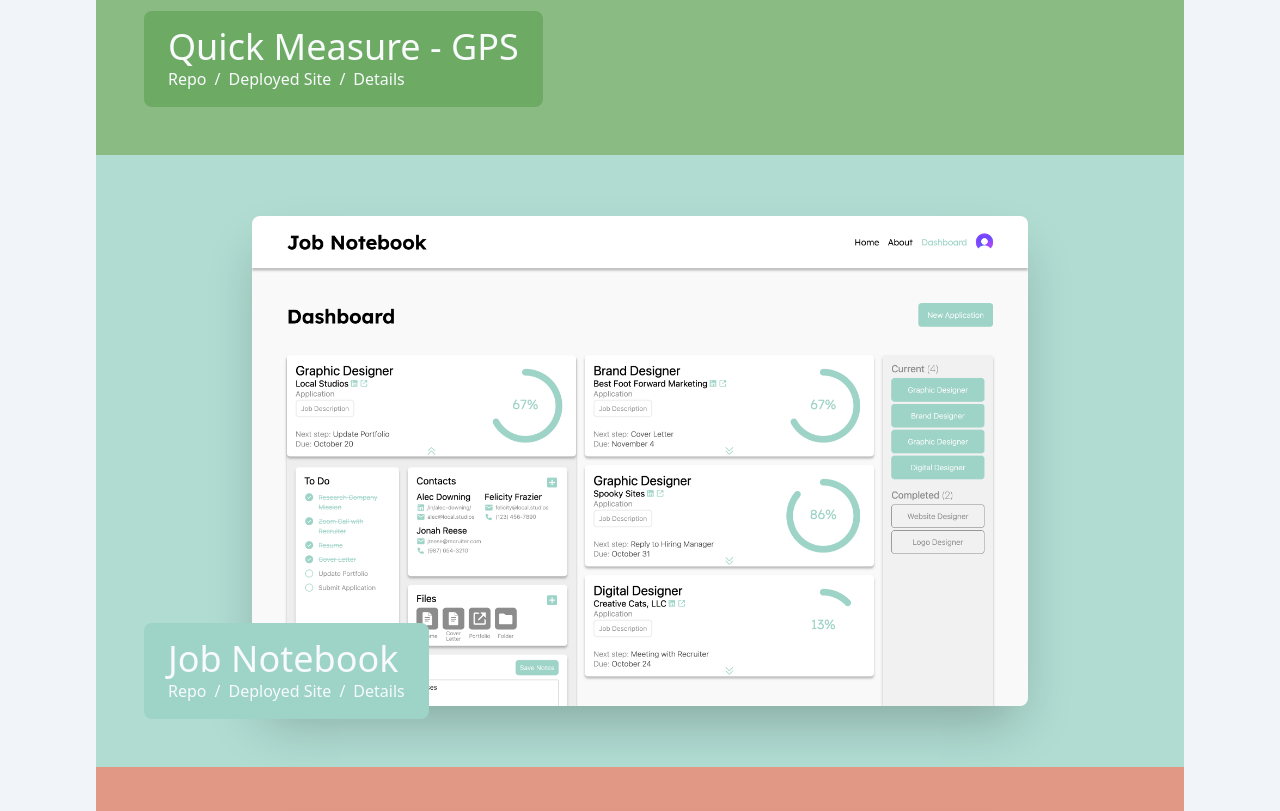
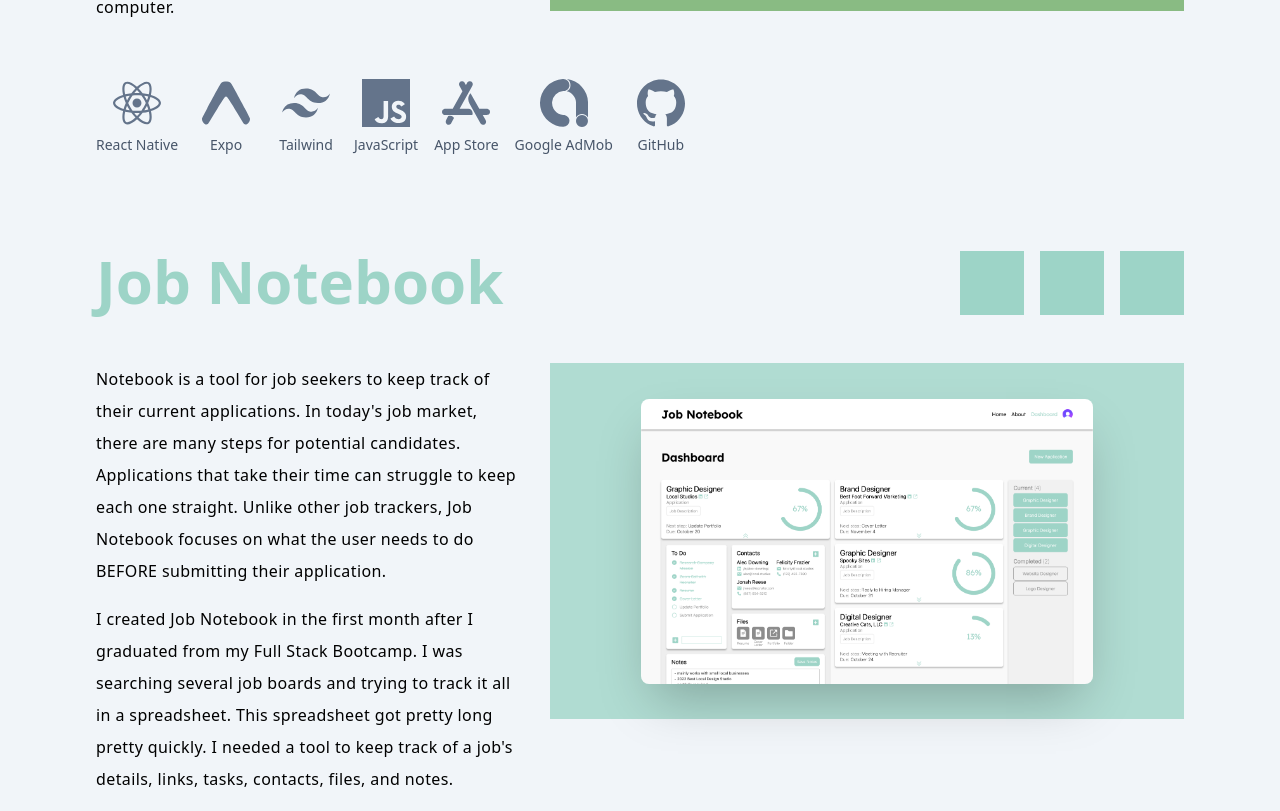
Before and after one commit to a-down/portfolio, a React (Vite) app: page /projects in a window 1280 px wide. Shown: the part 909-1720 px from the top of the page. Built offline with nearby package versions, Linux system fonts and the light colour scheme.

Commit message:
projects page setup

```diff
--- a/src/components/About.jsx
+++ b/src/components/About.jsx
@@ -8,7 +8,7 @@ export default function About() {
   return (
     <div className='bg-gradient-to-br from-brand-300 to-brand-200/20 py-28 w-full flex justify-center items-center px-24 relative overflow-clip' id="about">
       <div>
-        <div className=" w-full flex flex-col justify-center max-w-[1200px] gap-32">
+        <div className=" w-full flex flex-col justify-center max-w-[1400px] gap-32">
 
           <div className='flex flex-row flex-start gap-4 relative'>
             <img src={headshot} className='w-[320px] h-[320px] rounded-full shadow-sm m-4 md:m-0 flex-shrink-0 z-10'/>
@@ -20,7 +20,7 @@ export default function About() {
             </div>
           </div>
 
-          <StackDisplay stackArr={myTechStack} isDark={true}/>
+          <StackDisplay stackArr={myTechStack} isDark={true} centered={true}/>
 
         </div>
       </div>
--- a/src/components/Header.jsx
+++ b/src/components/Header.jsx
@@ -7,8 +7,8 @@ import { FaGithubSquare, FaLinkedin, FaEnvelope, FaArrowDown } from 'react-icons
 export default function Header() {
 
   return (
-    <div className="flex between">
-      <header className=' w-full h-[100px] max-w-[1200px]'>
+    <div className="flex mx-auto px-24 w-full justify-center">
+      <header className=' w-full h-[100px] max-w-[1400px]'>
 
         <div className='h-full items-center flex justify-between w-full opacity-100'>
 
--- a/src/components/Hero.jsx
+++ b/src/components/Hero.jsx
@@ -11,9 +11,9 @@ export default function HeroText(){
   ]
 
   return (
-    <div className="flex flex-col w-full items-start justify-between h-full min-h-[calc(100dvh-100px)] pb-12 max-w-[1200px]">
+    <div className="flex flex-col w-full items-start justify-between h-full min-h-[calc(100dvh-100px)] pb-12 px-24">
       {/* Text and Links */}
-      <div className=" flex flex-col justify-between text-gray-200 pt-32 gap-2 w-full h-full flex-grow mx-auto relative">
+      <div className=" flex flex-col justify-between text-gray-200 pt-32 gap-2 w-full h-full flex-grow mx-auto relative max-w-[1400px]">
         <div>
           <h1 className=' text-[10rem] leading-none text-brand-900 tracking-tight font-bold'>Alec Downing</h1>
           <div className=" flex flex-row">
@@ -25,7 +25,7 @@ export default function HeroText(){
 
         <div className="flex justify-between items-end w-full">
           <div>
-            <StackDisplay stackArr={['React', 'Next.js', 'React Native', 'JavaScript', 'Tailwind', 'Figma', 'Clerk', 'App Store']} isDark={true}/>
+            <StackDisplay stackArr={['React', 'Next.js', 'React Native', 'JavaScript', 'Tailwind', 'Figma', 'Clerk', 'App Store']} isDark={true} centered={true}/>
           </div>
           <div className='flex flex-col items-end justify-end gap-4 '>
             <a href='https://www.linkedin.com/in/alec-downing' target='_blank' className=' text-accent'>
--- a/src/components/Projects/FullProject.jsx
+++ b/src/components/Projects/FullProject.jsx
@@ -28,35 +28,31 @@ export default function Project({ project, stackArr, isDark }) {
   }
 
   return (
-    <div
-      className="block cursor-pointer relative"
-      style={{backgroundColor: project.color}}
-      onMouseEnter={() => setOverlay(true)}
-      onMouseLeave={() => setOverlay(false)}>
-      <div
-        onClick={() => window.location.href = '/projects'}
-        className="w-full aspect-video bg-slate-50/20 flex justify-center items-center">
-        <img src={project.browserImg} className={`h-[80%] rounded-lg shadow-2xl ${overlay ? 'scale-[101%]' : ''}`}/>
-
-        {overlay && (
-        <>
-          <div className='h-full w-full absolute top-0 left-0 opacity-20 flex justify-center items-center' style={{backgroundColor: project.color}}></div>
-          {/* <p className='text-2xl font-semibold absolute top-1/2 left-1/2 -translate-x-1/2 -translate-y-1/2 text-slate-800 py-1.5 px-3 bg-slate-800/5 rounded-md'>View Details</p> */}
-        </>
-        )}
+    <div className="flex flex-col gap-12 mb-24">
+      <div className="flex justify-between">
+        <h2 className="text-6xl font-bold" style={{color: project.color}}>{project.title}</h2>
+        <div className="flex gap-4">
+          <div className="w-16 aspect-square" style={{backgroundColor: project.color}}></div>
+          <div className="w-16 aspect-square" style={{backgroundColor: project.color}}></div>
+          <div className="w-16 aspect-square" style={{backgroundColor: project.color}}></div>
+        </div>
       </div>
 
-      <div className="absolute bottom-12 left-12 py-4 px-6 rounded-lg text-slate-50" style={{backgroundColor: project.color}}>
-        <h5 className="text-4xl font-medium">{project.title}</h5>
+      <div className="flex justify-between gap-8">
+        <div className="flex flex-col gap-4 leading-loose tracking-wide w-2/5 overflow-clip">
+          <p>{project.description}</p>
+          <p>{project.description2}</p>
+          {/* <p>{project.description3}</p> */}
+        </div>
 
-        <div className="flex flex-row gap-2">
-          <a href={project.repoLink} className="hover:underline transition-all" target="_blank">Repo</a>
-          <span>/</span>
-          <a href={project.deployedLink} className="hover:underline transition-all" target="_blank">Deployed Site</a>
-          <span>/</span>
-          <a href="/projects" className="hover:underline transition-all">Details</a>
+        <div className="h-fit relative w-3/5" style={{backgroundColor: project.color}} >
+          <div className="aspect-video bg-slate-50/20 flex justify-center items-center">
+            <img src={project.browserImg} className={`h-[80%] rounded-lg shadow-2xl ${overlay ? 'scale-[101%]' : ''}`}/>
+          </div>
         </div>
       </div>
+
+      <StackDisplay stackArr={stackArr} isDark={true}/>
     </div>
   )
 }
--- a/src/components/Projects/ProjectsSection.jsx
+++ b/src/components/Projects/ProjectsSection.jsx
@@ -21,12 +21,12 @@ export default function ProjectSection() {
 
   return (
     <div className="bg-slate-100 w-full mt-24 pb-36 px-24 flex justify-center items-center " id="projects">
-      <div className="max-w-[1200px]">
+      <div className="max-w-[1400px]">
       <h3 className="text-6xl mb-12 text-slate-800 font-semibold">My Projects</h3>
       <Carousel className="w-full aspect-video shadow-xl">
         <CarouselContent className="">
-          { projects.map((project, index) => (
-            <CarouselItem key={index}>
+          {projects.map((project, index) => (
+            <CarouselItem key={index} className="">
               <Project2 project={project} key={project.title} stackArr={project.techStack} isDark={true}/>
             </CarouselItem>
           ))}
@@ -34,9 +34,6 @@ export default function ProjectSection() {
         <CarouselPrevious />
         <CarouselNext />
       </Carousel>
-      <div className="max-w-[1200px]">
-
-      </div>
       </div>
     </div>
   )
--- a/src/components/StackDisplay/StackDisplay.jsx
+++ b/src/components/StackDisplay/StackDisplay.jsx
@@ -1,16 +1,15 @@
 import Badge from './Badge'
 
 
-export default function StackDisplay({ stackArr, isDark }) {
+export default function StackDisplay({ stackArr, isDark, centered }) {
 
   return (
-    <div className=" w-full flex justify-center max-w-[1200] flex-wrap gap-4">
+    <div className={`${centered ? 'justify-center' : 'justify-start'} w-full flex max-w-[1400] flex-wrap gap-4`}>
 
       { stackArr.map(stack => (
         <Badge stack={stack} isDark={isDark} key={stack}/>
       ))}
 
-
     </div>
   )
 }
--- a/src/pages/Home.jsx
+++ b/src/pages/Home.jsx
@@ -14,7 +14,7 @@ export default function Home() {
   }
 
   return (
-    <div className="bg-slate-100 px-24">
+    <div className="bg-slate-100">
       <div className=''>
         <Header />
         <Hero/>
```
